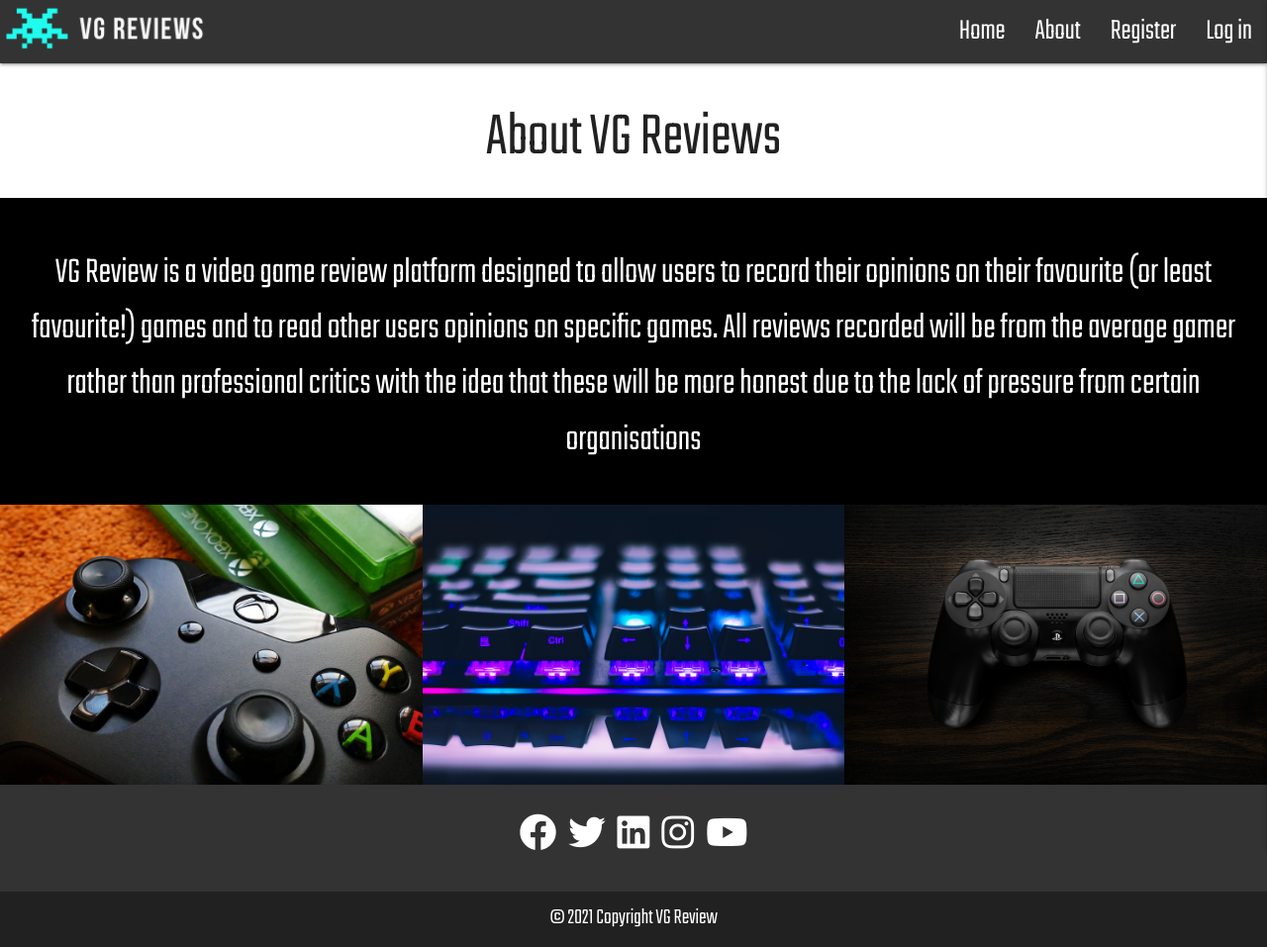
After one commit to Code-Institute-Submissions/joshhunt1991-Milestone_3_AprResub, a Flask app: page /about in a window 1280 px wide. The commit adds this page. Shown: the whole page at 99% size. Run offline with Flask 2, Linux system fonts and the light colour scheme; some libraries are stand-ins or nearby versions.

Commit message:
added about page

```diff
--- a/app.py
+++ b/app.py
@@ -29,6 +29,13 @@ mongo = PyMongo(app)
 @app.route("/landing_page")
 def landing_page():
     return render_template("index.html")
+
+# route for the about page
+
+
+@app.route("/about")
+def about():
+    return render_template("about.html")
 
 # route for registration page
 
--- a/static/css/style.css
+++ b/static/css/style.css
@@ -7,6 +7,10 @@
 
 .dark-grey {
     background-color: #212121;
+}
+
+.black-bg {
+    background-color: #000000;
 }
 
 .white-text {
@@ -40,6 +44,7 @@ nav ul a {
 }
 
 /* general */
+
 .center {
     margin: 0 auto;
 }
@@ -130,9 +135,19 @@ p {
 
 /* images */
 
+.landing-div {
+    height: 100%;
+}
+
 .landing-image {
     max-width: 100%;
-    min-width: 100%;
-    min-height: 550px;
     margin-bottom: -10px;
 }
+
+/* media queries */
+
+@media screen and (max-width: 1300px) {
+  .landing-p2 {
+    display: none;
+  }
+}
--- /dev/null
+++ b/templates/about.html
@@ -0,0 +1,34 @@
+{% extends "base.html" %}
+{% block content %}
+
+<body>
+    <div class="container full-width">
+        <div class="row no-margins">
+            <div class="col s12 center">
+                <h1>About VG Reviews</h1>
+            </div>
+            <div class="col s12 center black-bg">
+                <p class="bodytext white-text">VG Review is a video game review platform designed to allow users to record their
+                    opinions on their favourite (or least favourite!) games and to read other users opinions on specific
+                    games. All reviews recorded will be from the average gamer rather than professional critics with the
+                    idea that these will be more honest due to the lack of pressure from certain organisations</p>
+            </div>
+        </div>
+    </div>
+
+    <div class="container full-width no-margins">
+        <div class="row no-margins">
+            <div class="col s12 m4 no-padding">
+                <img src="{{ url_for('static', filename='images/xbox.png') }}" alt="image of game controllers under purple light" class="landing-image">
+            </div>
+            <div class="col s12 m4 no-padding">
+                <img src="{{ url_for('static', filename='images/pc.png') }}" alt="image of game controllers under purple light" class="landing-image">
+            </div>
+            <div class="col s12 m4 no-padding">
+                <img src="{{ url_for('static', filename='images/ps4.png') }}" alt="image of game controllers under purple light" class="landing-image">
+            </div>
+        </div>
+    </div>
+</body>
+
+{% endblock %}
--- a/templates/base.html
+++ b/templates/base.html
@@ -24,12 +24,12 @@
             <ul class="right hide-on-med-and-down">
                 {% if session.user %}
                 <li><a href="{{ url_for('home', username=session['user']) }}">Home</a></li>
-                <li><a href="#">About</a></li>
+                <li><a href="{{ url_for('about') }}">About</a></li>
                 <li><a href="#">Reviews</a></li>
                 <li><a href="{{ url_for('logout') }}">Log Out</a></li>
                 {% else %}
                 <li><a href="{{ url_for('landing_page') }}">Home</a></li>
-                <li><a href="#">About</a></li>
+                <li><a href="{{ url_for('about') }}">About</a></li>
                 <li><a href="{{ url_for('register') }}">Register</a></li>
                 <li><a href="{{ url_for('login') }}">Log in</a></li>
                 {% endif %}
@@ -44,12 +44,12 @@
         </li>
         {% if session.user %}
         <li><a href="{{ url_for('home', username=session['user']) }}">Home</a></li>
-        <li><a href="#">About</a></li>
+        <li><a href="{{ url_for('about') }}">About</a></li>
         <li><a href="#">Reviews</a></li>
         <li><a href="{{ url_for('logout') }}">Log Out</a></li>
         {% else %}
         <li><a href="{{ url_for('landing_page') }}">Home</a></li>
-        <li><a href="#">About</a></li>
+        <li><a href="{{ url_for('about') }}">About</a></li>
         <li><a href="{{ url_for('register') }}">Register</a></li>
         <li><a href="{{ url_for('login') }}">Log in</a></li>
         {% endif %}
@@ -115,7 +115,7 @@
         </div>
     </div>
     <div class="footer-copyright dark-grey white-text">
-        <p>© 2021 Copyright Text</p>
+        <p>© 2021 Copyright VG Review</p>
     </div>
 </footer>
 
--- a/templates/index.html
+++ b/templates/index.html
@@ -7,9 +7,9 @@
             <div class="col s12 l6 center">
                 <h1>Welcome to VG Reviews</h1>
                 <p class="bodytext">A place to store and view reviews for all your favourite games! Sign up today to start reading and writing reviews!</p>
-                <p class="bodytext">No reviews from potentially biased professional critics, just the honest opinions of real gamers</p>
+                <p class="bodytext landing-p2">No reviews from potentially biased professional critics, just the honest opinions of real gamers</p>
             </div>
-            <div class="col s12 l6 no-padding">
+            <div class="col s12 l6 no-padding landing-div">
                 <img src="{{ url_for('static', filename='images/landing.png') }}" alt="image of game controllers under purple light" class="landing-image">
             </div>
         </div>
@@ -17,7 +17,7 @@
 
     <div class="row no-margins">
         <div class="col s12 center call-to-action white-text">
-            <h2>Click the game pad to sign up and join the community!</h2>
+            <h2>Click below to sign up and join the community!</h2>
             <a class="btn-large red black-text signup-btn"><i class="fas fa-gamepad"></i>SIGN UP</a>
         </div>
     </div>
```
Also changed, not shown: static/images/pc.png (added), static/images/ps4.png (added), static/images/xbox.png (added).
